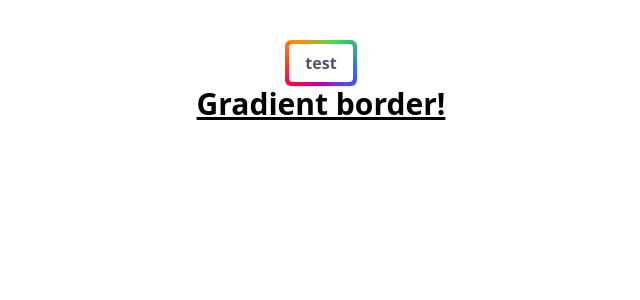
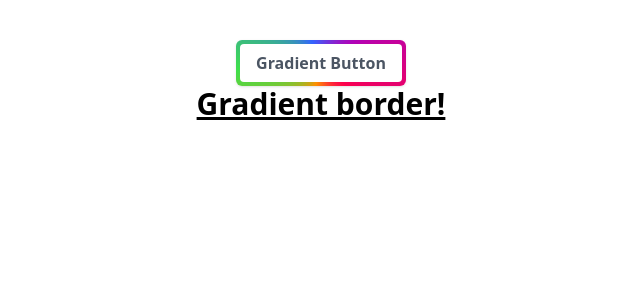
Before and after one commit to LaupWing/npm-react-gradient-button, a React (Vite) app: page / in a window 1280 px wide. Shown: the top 300 px of the page, without its empty margins (319-959 px from the left). Built offline with nearby package versions, Linux system fonts and the light colour scheme.

Commit message:
Refactor GradientButton component and index.css

```diff
--- a/src/components/GradientButton.tsx
+++ b/src/components/GradientButton.tsx
@@ -1,14 +1,14 @@
 const GradientButton = () => {
     return (
-        <div
+        <button
             className={
-                "gradient-animation-border shadow hover:scale-[1.03] active:scale-[0.97] motion-safe:transform-gpu motion-reduce:hover:scale-100 transition duration-100 scale-100 "
+                "gradient-animation-border relative p-1 rounded-md overflow-hidden shadow hover:scale-[1.03] active:scale-[0.97] motion-safe:transform-gpu motion-reduce:hover:scale-100 transition duration-100 scale-100 "
             }
         >
-            <button className="rounded font-bold px-4 scale-100 bg-light dark:bg-dark text-gray-600 disabled:bg-gray-200 dark:text-gray-200 dark:disabled:bg-gray-700 bg-white py-[7px]">
-                test
-            </button>
-        </div>
+            <div className="font-bold rounded px-4 scale-100 dark:bg-dark text-gray-600 disabled:bg-gray-200 dark:text-gray-200 dark:disabled:bg-gray-700 bg-white py-[7px]">
+                Gradient Button
+            </div>
+        </button>
     )
 }
 
--- a/src/index.css
+++ b/src/index.css
@@ -23,22 +23,6 @@
   --nav-height: 4.5rem;
 }
 
-.gradient-animation {
-  background: linear-gradient(-45deg,
-      rgb(var(--custom-red)),
-      rgb(var(--custom-orange)),
-      rgb(var(--custom-green)),
-      rgb(var(--custom-blue)),
-      rgb(var(--custom-purple)),
-      rgb(var(--custom-red)));
-  background-size: 400% 400%;
-  animation: straight 15s linear infinite;
-}
-
-.gradient-animation-border {
-  @apply relative p-1 rounded-md overflow-hidden;
-}
-
 .gradient-animation-border::before {
   content: "";
   height: 440%;
```
